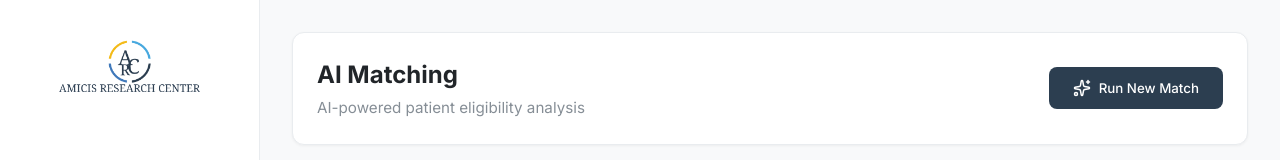
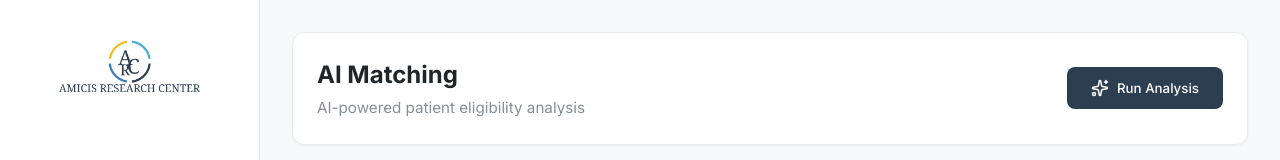
Before and after one commit to abrar-khan-alvi/MedMatch-Pro, a React (Vite) app: page /ai-matching in a window 1280 px wide. Shown: the top 160 px of the page. Built offline with nearby package versions, Linux system fonts and the light colour scheme.

Commit message:
button fiuxrd

```diff
--- a/src/pages/AIMatching.jsx
+++ b/src/pages/AIMatching.jsx
@@ -109,7 +109,7 @@ const AIMatching = () => {
                     </div>
                     <button className="run-match-btn" onClick={() => setIsModalOpen(true)}>
                         <Sparkles size={18} />
-                        Run New Match
+                        Run Analysis
                     </button>
                 </div>
 
```
